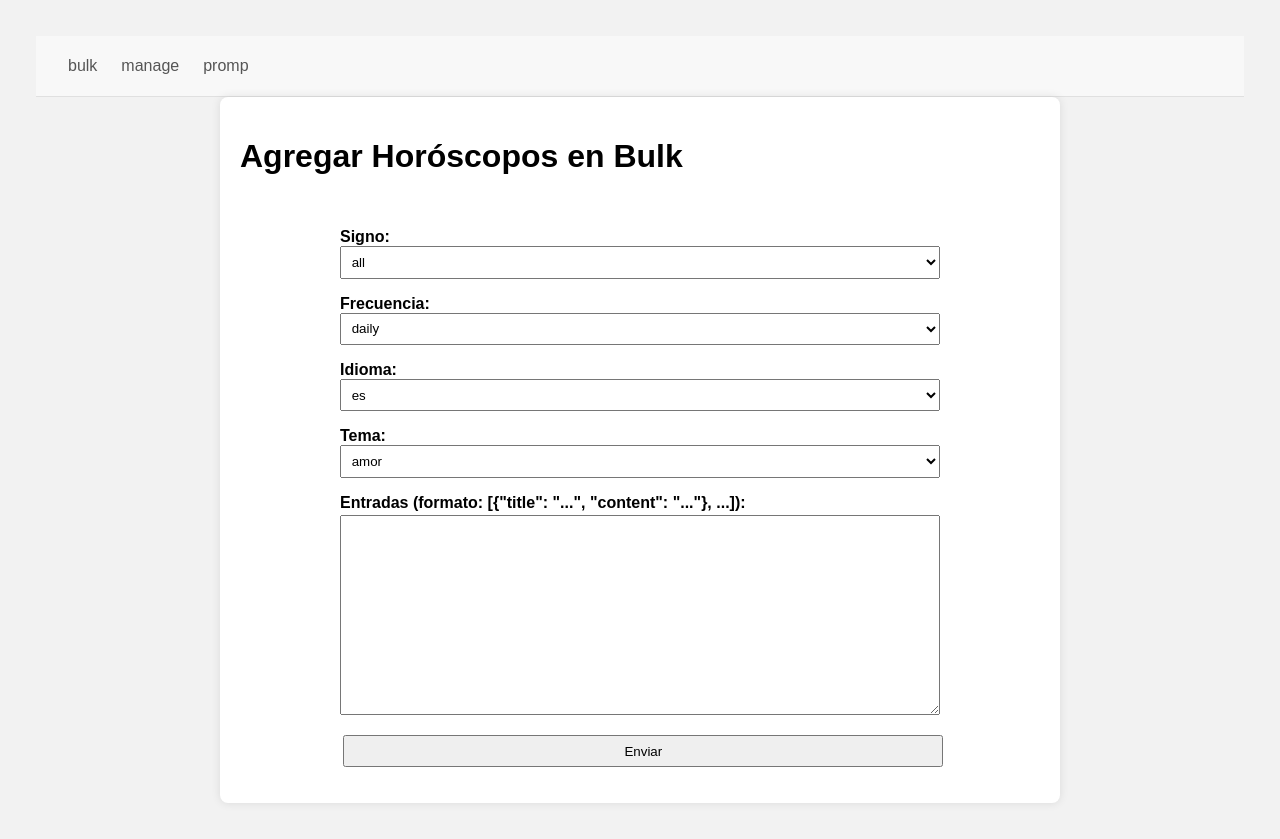
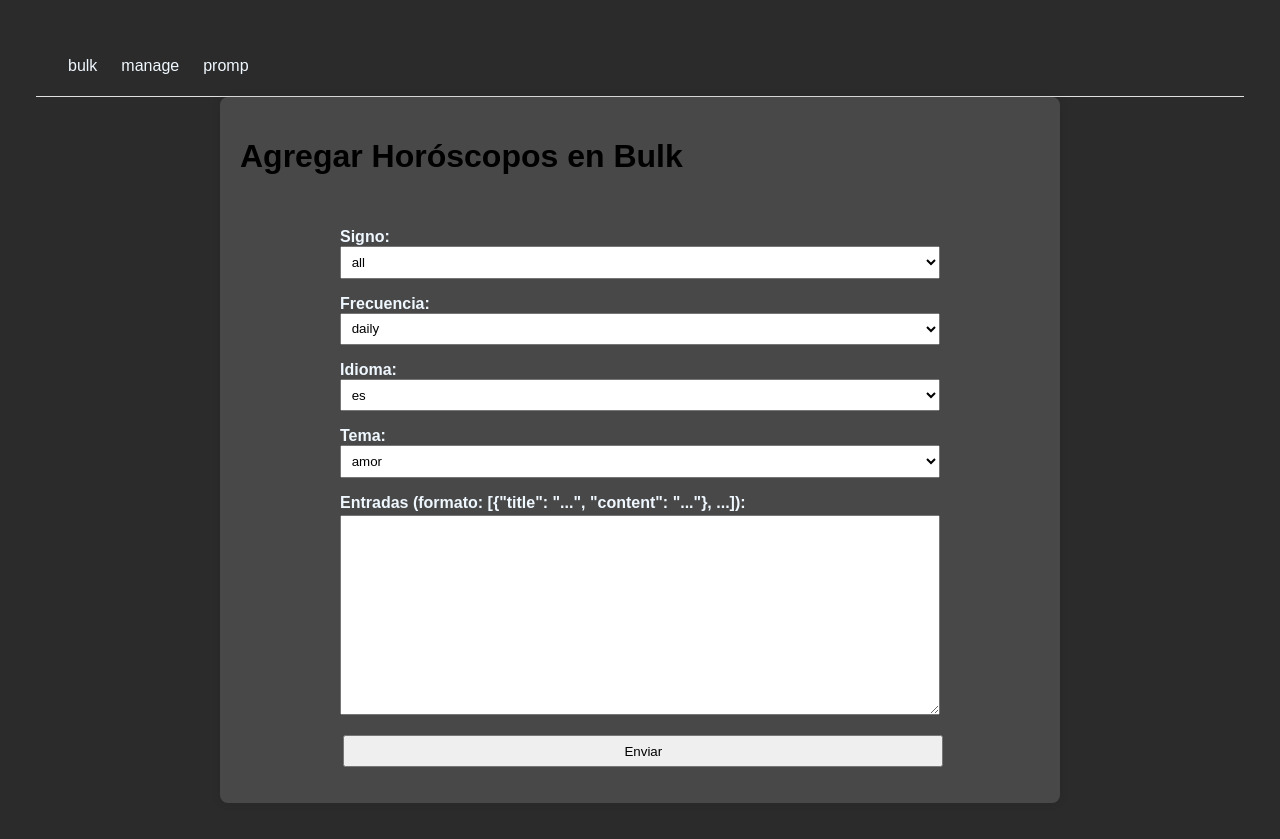
Before and after one commit to EdmundoD3/horoscopeTools, a website with bundled scripts: page public/index.html in a window 1280 px wide. Built offline with nearby package versions, Linux system fonts and the light colour scheme.

Commit message:
cambio de colores

```diff
--- a/public/header.css
+++ b/public/header.css
@@ -4,7 +4,7 @@
   align-items: center;
   gap: 2rem;
   padding: 1rem 2rem;
-  background: #f8f8f8;
+  /* background: #f8f8f8; */
   border-bottom: 1px solid #e0e0e0;
   font-family: Arial, sans-serif;
 }
@@ -24,7 +24,7 @@ nav {
 }
 
 nav a {
-  color: #555;
+  color: aliceblue;
   text-decoration: none;
   padding: 0.3rem 0;
   position: relative;
@@ -33,7 +33,7 @@ nav a {
 
 /* Efecto hover y activo */
 nav a:hover {
-  color: #000;
+  color: rgb(201, 230, 255);
 }
 
 nav a::after {
--- a/public/styles.css
+++ b/public/styles.css
@@ -1,10 +1,12 @@
 body {
   font-family: Arial, sans-serif;
   margin: 20px;
-  background-color: #f4f4f4;
+  padding: 1em;
+  background: #2b2b2b;
 }
+
 .container {
-  background: white;
+  background: rgb(72, 72, 72);
   padding: 20px;
   border-radius: 8px;
   box-shadow: 0 0 10px rgba(0, 0, 0, 0.1);
@@ -31,14 +33,10 @@ textarea {
 .error {
   color: red;
 }
-body {
-  font-family: sans-serif;
-  padding: 1em;
-  background: #f2f2f2;
-}
+
 
 form {
-  background: white;
+  /* background: white; */
   padding: 1em;
   border-radius: 8px;
   max-width: 600px;
@@ -49,6 +47,7 @@ label {
   display: block;
   margin-top: 1em;
   font-weight: bold;
+  color: aliceblue;
 }
 
 input,
@@ -63,23 +62,19 @@ button {
   margin-top: 1em;
   padding: 0.5em 1em;
 }
-body {
-  font-family: sans-serif;
-  padding: 1em;
-  background: #f2f2f2;
-}
 
 table {
   border-collapse: collapse;
   width: 100%;
   margin-top: 1em;
-  background: white;
+  background: rgb(88, 88, 88);
 }
 
 th,
 td {
   padding: 0.5em;
-  border: 1px solid #ccc;
+  border: 1px solid #4a4a4a;
+  color: aliceblue;
   text-align: left;
 }
 
```
